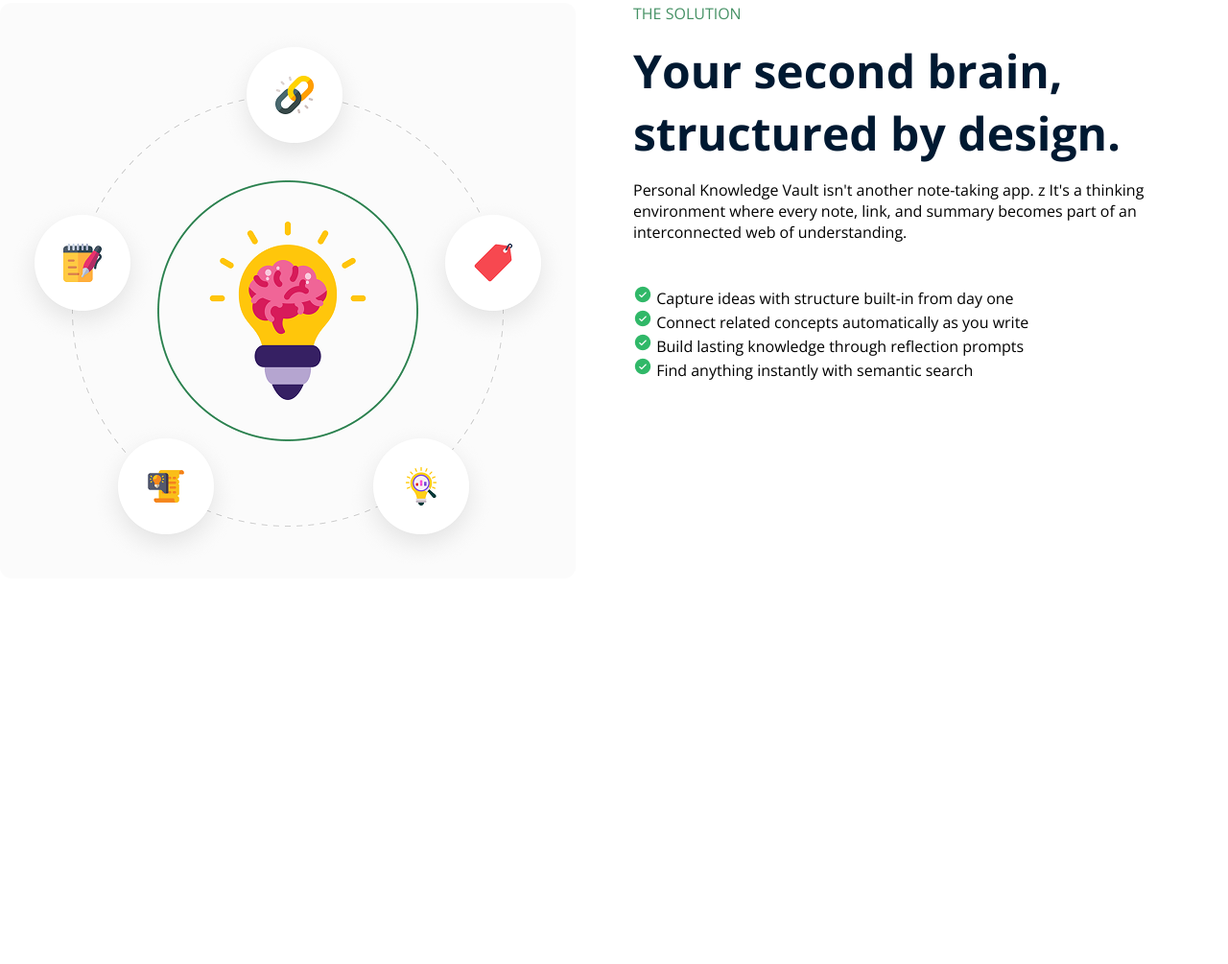
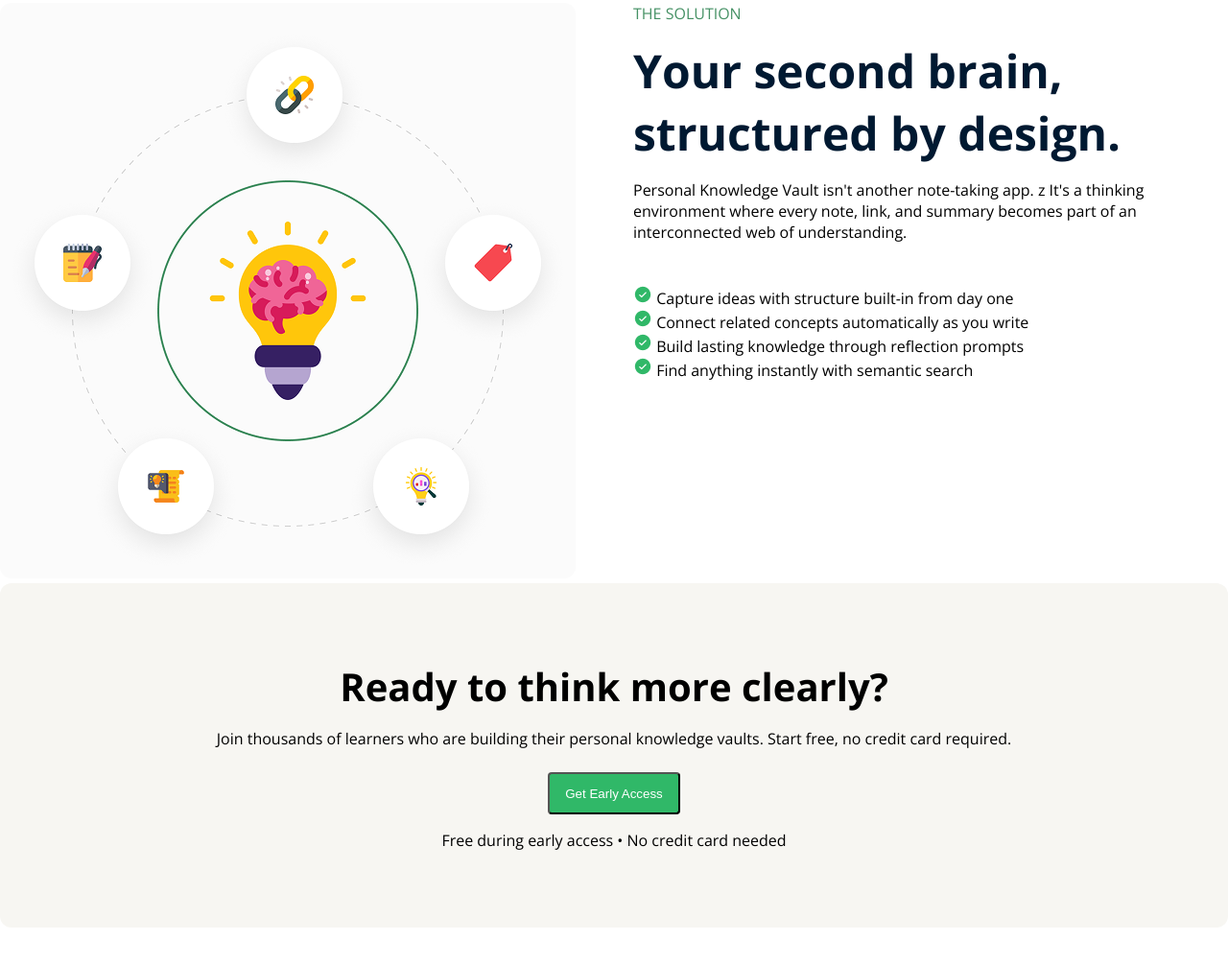
Before and after one commit to Mijanur-Rahman0/B13-Assignment-1, a plain HTML site: page index.html in a window 1280 px wide. Shown: the part 1389-2394 px from the top of the page at 96% size. Before the commit the page ends 1997 px from the top, so only its background shows below. Drawn offline with nearby package versions, Linux system fonts and the light colour scheme.

Commit message:
challange section complete and note section repair complete

```diff
--- a/index.html
+++ b/index.html
@@ -39,8 +39,8 @@
         </section>
     </header>
 
-    <section class="section-container">
-        <div class="section-header">
+    <section class="note-section-container">
+        <div class="note-section-header">
             <h1>Notes don't fail, Structure does.</h1>
             <p>You're not bad at learning. Your tools just weren't built for how knowledge actually works.</p>
         </div>
@@ -120,6 +120,17 @@
         </div>
     </section>
 
+    <section class="challenge">
+        <div class="challenge-head">
+            <h2>Ready to think more clearly?</h2>
+            <p>Join thousands of learners who are building their personal knowledge vaults. Start free, no credit card required.</p>
+        </div>
+        <div class="challenge-body">
+            <button class="btn-green">Get Early Access</button>
+            <p>Free during early access • No credit card needed</p>
+        </div>
+    </section>
+
 
 </body>
 </html>
--- a/styles/style.css
+++ b/styles/style.css
@@ -77,7 +77,7 @@ nav .menu{
     /* margin-bottom: 16px; */
 
 }
-.section-container{
+.note-section-container{
     /* max-width: 1360px; */
     /* padding-top: 0px; */
     /* margin: 0 auto; */
@@ -85,14 +85,14 @@ nav .menu{
 
 
 }
-.section-container .section-header{
+.note-section-container .note-section-header{
  text-align: center;
     padding-top: 66px;
     /* padding-bottom: 44px; */
     margin-bottom: 44px;
 
 }
-.section-header h1{
+.note-section-header h1{
     font-size: 48px;
 }
 .circle{
@@ -105,7 +105,7 @@ nav .menu{
     background-color:rgba(249, 85, 85, 1);
     color: #FFFFFF;
 }
-.section-container .note-box{
+.note-section-container .note-box{
     display: flex;
     gap: 16px;
     border-radius: 8px;
@@ -151,3 +151,22 @@ nav .menu{
 .ideas li{
     /* border-bottom: 16px; */
 }
+
+.challenge{
+    max-width: 1360px;
+    text-align: center;
+    padding: 80px 40px;
+    background: rgba(247, 246, 242, 1);
+    border-radius: 12px;
+    margin-bottom: 120px;
+}
+.challenge h2{
+    font-size: 40px;
+    margin-bottom: 16px;
+}
+.challenge .challenge-head p{
+    margin-bottom: 24px;
+}
+.challenge .challenge-body p{
+    margin-top: 16px;
+}
```
